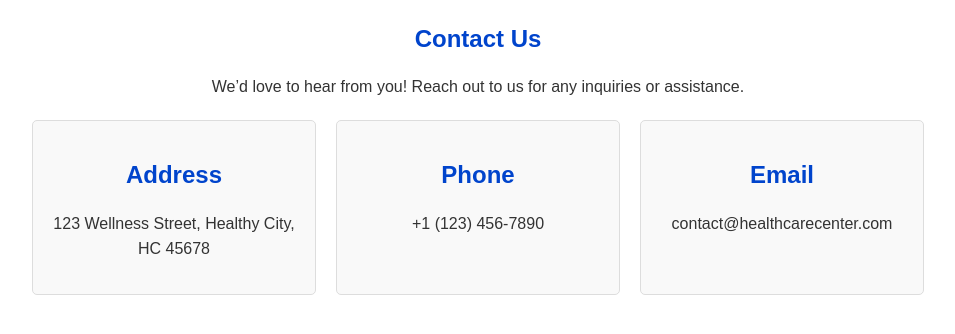
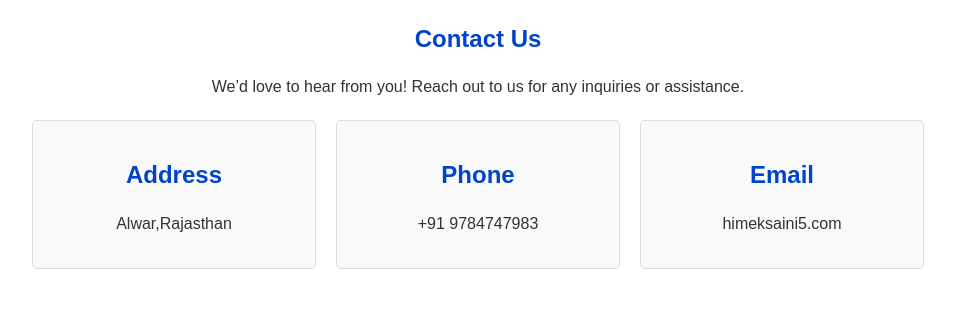
Before and after one commit to himek05/Ai-Healthcare-Center, a Flask app: page /contact in a window 1280 px wide. Shown: the part 90-424 px from the top of the page, without its empty margins (162-1117 px from the left). Run offline with Flask 3, Linux system fonts and the light colour scheme; parts of the project's set-up code (start-up, migrations or seed data) failed here and were passed over.

Commit message:
ui change

```diff
--- a/templates/contact.html
+++ b/templates/contact.html
@@ -25,15 +25,15 @@
             <div class="contact-info">
                 <div class="info-item">
                     <h2>Address</h2>
-                    <p>123 Wellness Street, Healthy City, HC 45678</p>
+                    <p>Alwar,Rajasthan</p>
                 </div>
                 <div class="info-item">
                     <h2>Phone</h2>
-                    <p>+1 (123) 456-7890</p>
+                    <p>+91 9784747983 </p>
                 </div>
                 <div class="info-item">
                     <h2>Email</h2>
-                    <p>contact@healthcarecenter.com</p>
+                    <p>himeksaini5.com</p>
                 </div>
             </div>
         </section>
--- a/templates/index.html
+++ b/templates/index.html
@@ -3,7 +3,7 @@
   <head>
     <meta charset="utf-8">
     <meta name="viewport" content="width=device-width, initial-scale=1">
-    <title>Health Care Center</title>
+    <title>AI-Health Care Center</title>
     <link rel="stylesheet" href="/static/css/index.css">
     <link href="https://cdn.jsdelivr.net/npm/bootstrap@5.3.1/dist/css/bootstrap.min.css" rel="stylesheet" integrity="sha384-4bw+/aepP/YC94hEpVNVgiZdgIC5+VKNBQNGCHeKRQN+PtmoHDEXuppvnDJzQIu9" crossorigin="anonymous">
   </head>
@@ -33,7 +33,7 @@
       </header>
 
 <!-- main form of page -->
-<h1 class="mt-4 my-4 text-center text-green">Health Care Center</h1>
+<h1 class="mt-4 my-4 text-center text-green">Ai-Health Care Center</h1>
 <div class="container my-4 mt-4">
     <form class="search-form" action="/predict" method="post">
         <div class="form-group">
```
